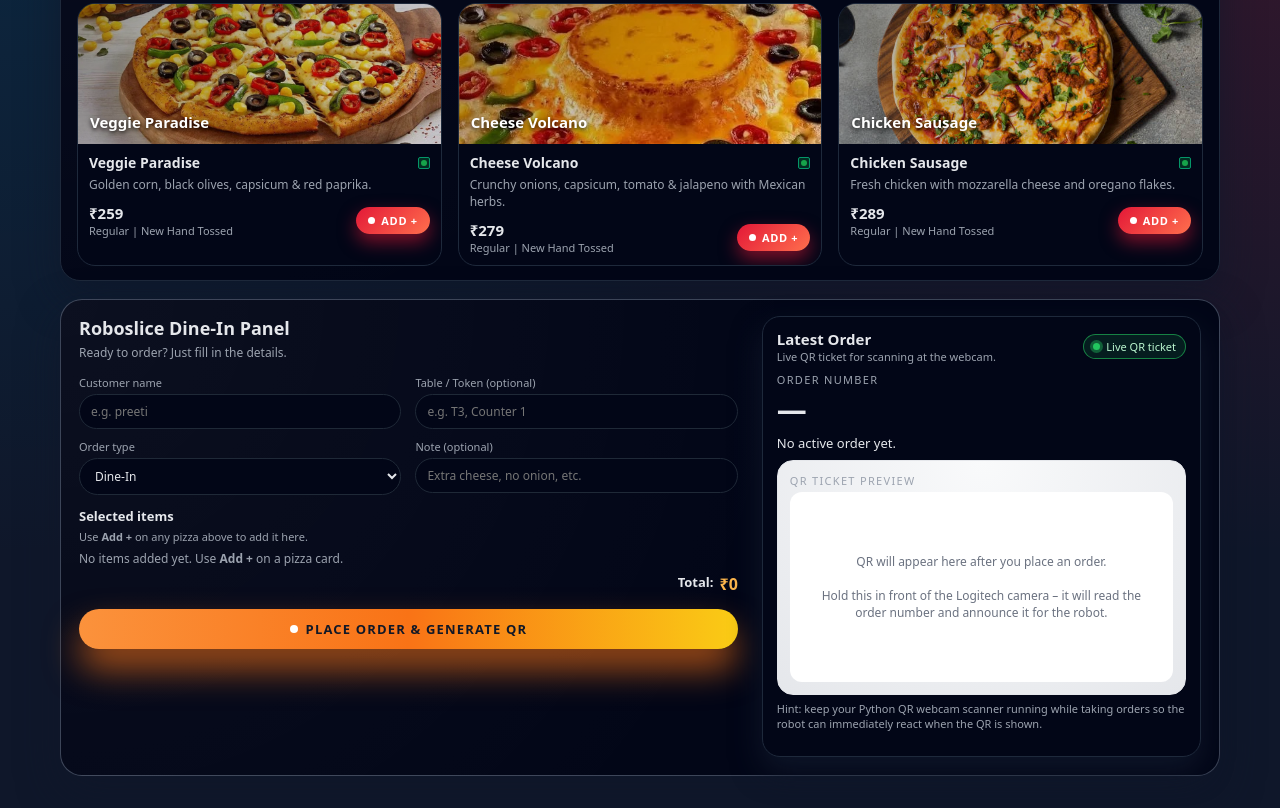
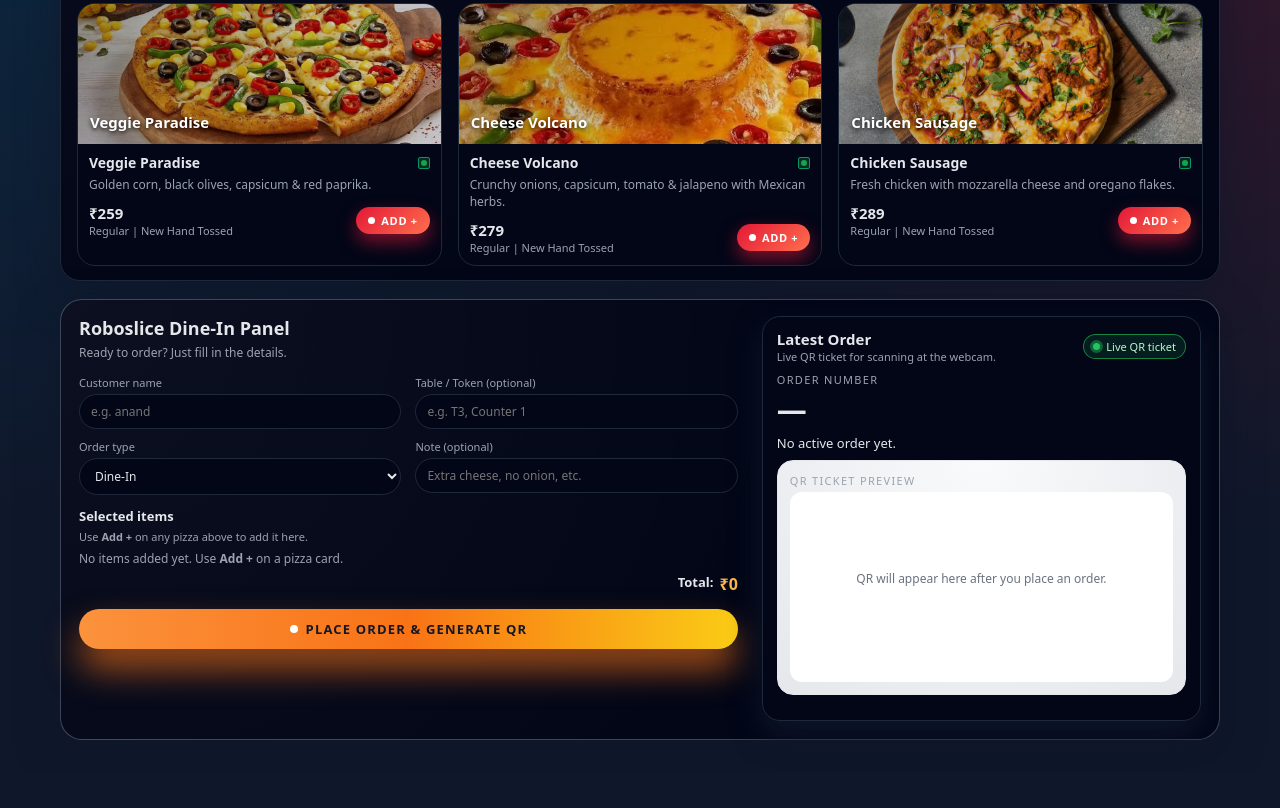
Before and after one commit to preetiuttur/roboslice, a plain HTML site: page static/index.html in a window 1280 px wide. Shown: the part 420-1228 px from the top of the page. After the commit the page ends 1192 px from the top, so only its background shows below. Drawn offline with Linux system fonts and the light colour scheme.

Commit message:
Updated frontend

```diff
--- a/static/index.html
+++ b/static/index.html
@@ -589,7 +589,7 @@
           <div class="form-grid">
             <div>
               <div class="field-label">Customer name</div>
-              <input type="text" id="customerName" placeholder="e.g. preeti">
+              <input type="text" id="customerName" placeholder="e.g. anand">
             </div>
             <div>
               <div class="field-label">Table / Token (optional)</div>
@@ -650,15 +650,13 @@
               <div id="qrBox" class="qr-box empty">
                 <div>
                   QR will appear here after you place an order.<br><br>
-                  Hold this in front of the Logitech camera – it will read the order number
-                  and announce it for the robot.
+
                 </div>
               </div>
             </div>
 
             <p class="hint">
-              Hint: keep your Python QR webcam scanner running while taking orders so the robot
-              can immediately react when the QR is shown.
+
             </p>
           </div>
         </div>
```
